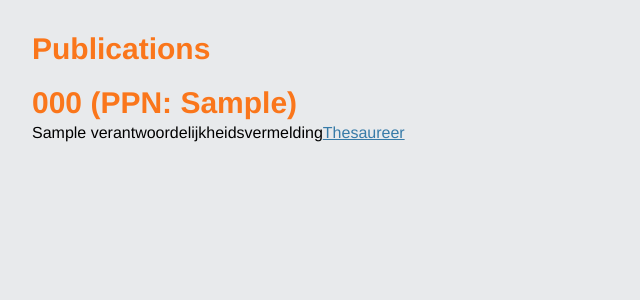
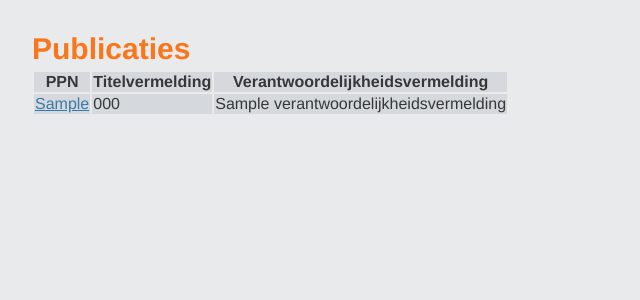
Before and after one commit to KBNLresearch/Demosaurus, a Python web app: template demosaurus-webapp/demosaurus/templates/publication/overview.html in a window 1280 px wide. Shown: the top 300 px of the page, without its empty margins (0-640 px from the left). Run offline with Jinja, Linux system fonts and the light colour scheme; the template is opened without the code that fills it: most values are stand-ins (such as "Sample title", 1, 10 or a date in 2020); some libraries are stand-ins or nearby versions.

Commit message:
publication list as table

```diff
--- a/demosaurus-webapp/demosaurus/templates/publication/overview.html
+++ b/demosaurus-webapp/demosaurus/templates/publication/overview.html
@@ -3,18 +3,26 @@
 
 
 {% block header %}
-  <h1>{% block title %}Publications{% endblock %}</h1>
+  <h1>{% block title %}Publicaties{% endblock %}</h1>
 {% endblock %}
 
 {% block content %}
+<table class="zebra" id="publications_overview">
+<thead>
+    <th>PPN</th>
+    <th>Titelvermelding</th>
+    <th>Verantwoordelijkheidsvermelding</th>
+    </thead>
+    <tbody>
   {% for publication in publications %}
-      <header>
-        <div>
-          <h1>{{ publication['titelvermelding']}} (PPN: {{publication['publication_ppn']  }})</h1>
-          <div class="about"> {{ publication['verantwoordelijkheidsvermelding'] }} </div>
-        </div>
-          <a class="action" href="{{ url_for('publication.view', id=publication['publication_ppn']) }}">Thesaureer</a>
-
-      </header>
+    <tr>
+        <td> <a class="action" href="{{ url_for('publication.view', id=publication['publication_ppn']) }}#{{range(2000)|random}}"
+                target="_blank"
+                onclick="Copy();" >{{publication['publication_ppn']}}</a> </td>
+        <td> {{ publication['titelvermelding']}}</td>
+        <td> {{ publication['verantwoordelijkheidsvermelding'] }} </td>
+        </tr>
   {% endfor %}
+    </tbody>
+    </table>
 {% endblock %}
```
